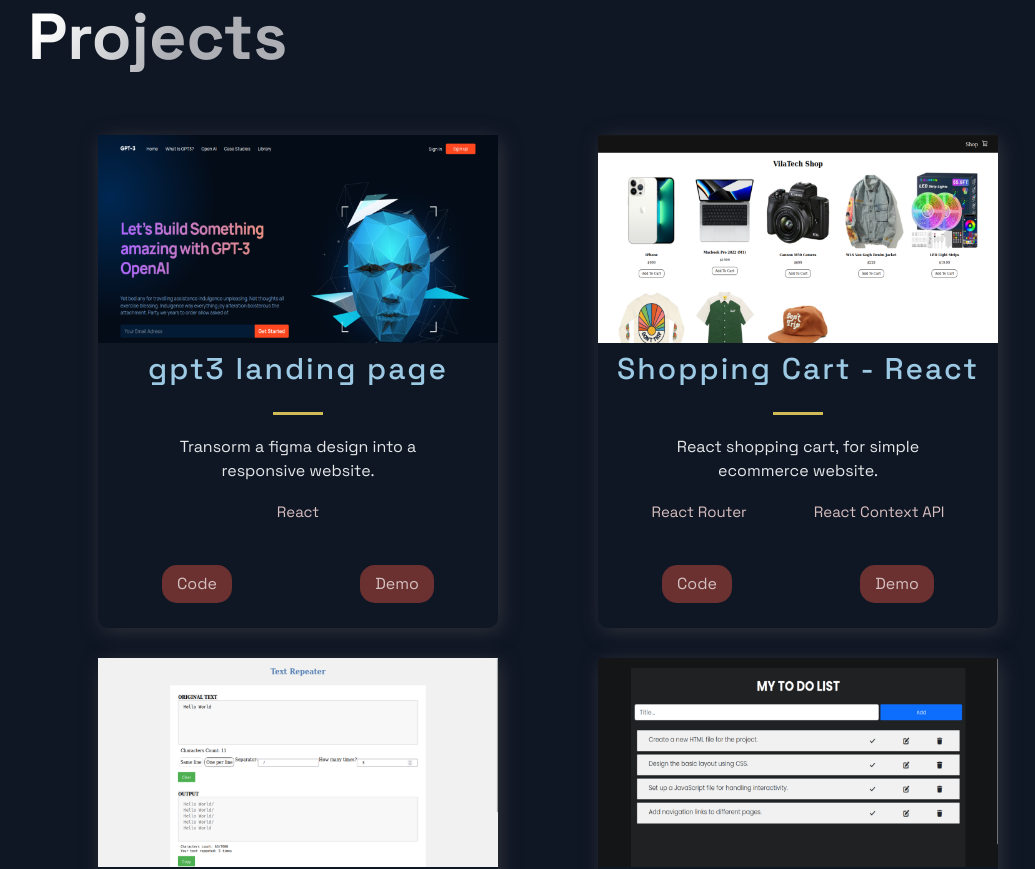
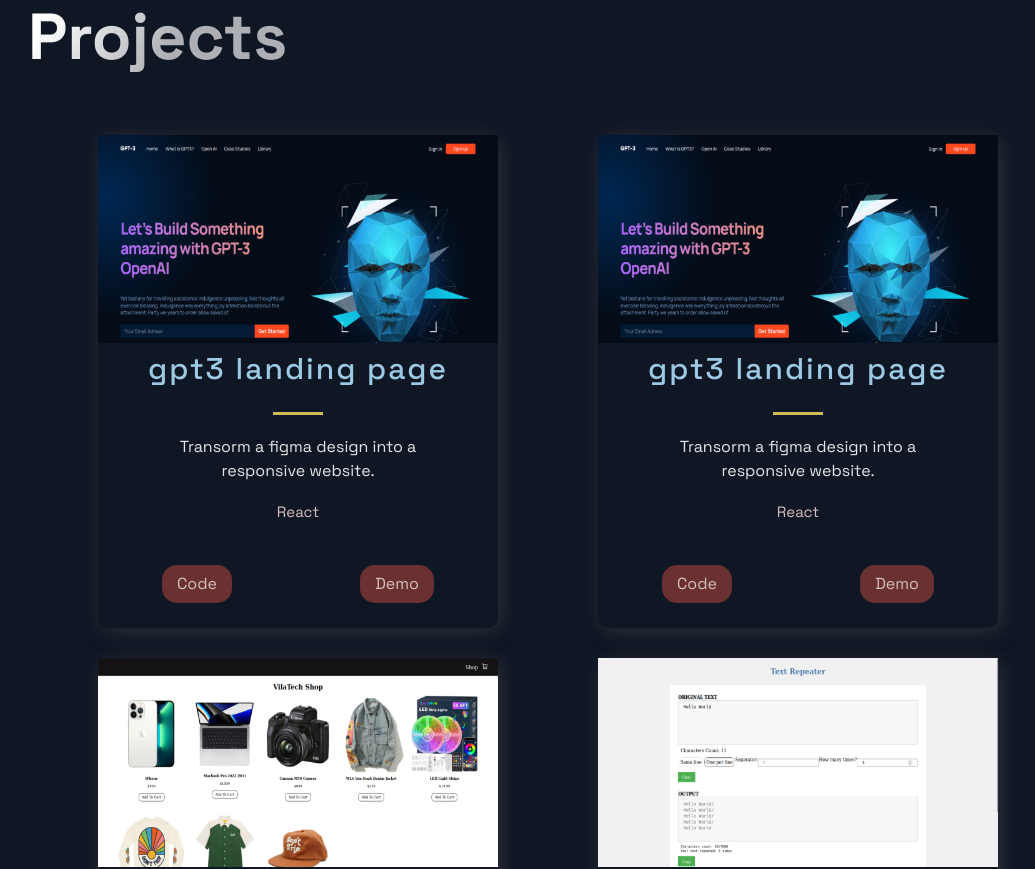
Before and after one commit to ymaamri/ymaamri.github.io, a Next.js app: page /ymaamri.github.io/ in a window 1280 px wide. Shown: the part 700-1569 px from the top of the page, without its empty margins (92-1127 px from the left). Built offline with nearby package versions, Linux system fonts and the light colour scheme.

Commit message:
new update

```diff
--- a/package.json
+++ b/package.json
@@ -2,7 +2,7 @@
   "name": "portfolio_nextjs",
   "version": "0.1.0",
   "private": true,
-  "homepage": "https://ymaamri.github.io/",
+  "homepage": "http://ymaamri.github.io/",
   "scripts": {
     "dev": "next dev",
     "build": "next build && next export",
--- a/src/components/Hero/Hero.js
+++ b/src/components/Hero/Hero.js
@@ -8,7 +8,11 @@
 import Button from "../../styles/GlobalComponents/Button";
 import { LeftSection } from "./HeroStyles";
 
-const Hero = (props) => (
+const Hero = (props) => {
+  const handleEmailClick = () => {
+    window.location.href = "mailto:yassinealmaamri@gmail.com";
+  };
+  return (
     <>
       <Section row nopadding>
         <LeftSection>
@@ -20,16 +24,11 @@
             My name is <b>Yassine Maamri</b> and I transform UI into clean and
             functional code.
           </SectionText>
-        <Button
-          onClick={() =>
-            (window.location.href = "mailto:yassinealmaamri@gmail.com")
-          }
-        >
-          Let's Collaborate
-        </Button>
+          <Button onClick={handleEmailClick}>Let's Collaborate</Button>
         </LeftSection>
       </Section>
     </>
   );
+};
 
 export default Hero;
--- a/src/constants/constants.js
+++ b/src/constants/constants.js
@@ -1,5 +1,14 @@
 // img 640 * 333
 export const projects = [
+  {
+    title: "gpt3 landing page",
+    description: "Transorm a figma design into a responsive website.",
+    image: "/images/gpt.png",
+    tags: ["React"],
+    visit: "https://github.com/ymaamri/gpt3-landing-page/",
+    source: "https://ymaamri.github.io/gpt3-landing-page/",
+    id: 7,
+  },
   {
     title: "gpt3 landing page",
     description: "Transorm a figma design into a responsive website.",
```
Also changed, not shown: 2 other files (tests, documents, lock files or other folders). Lines whose indentation alone changed are shown as unchanged.
